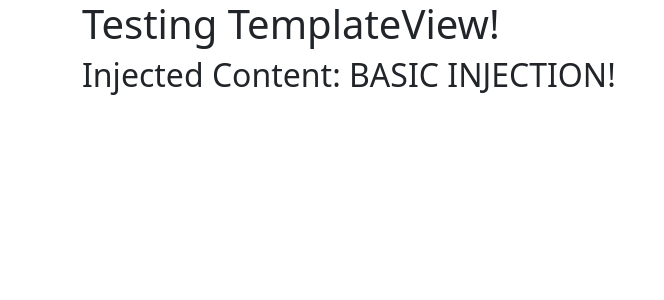
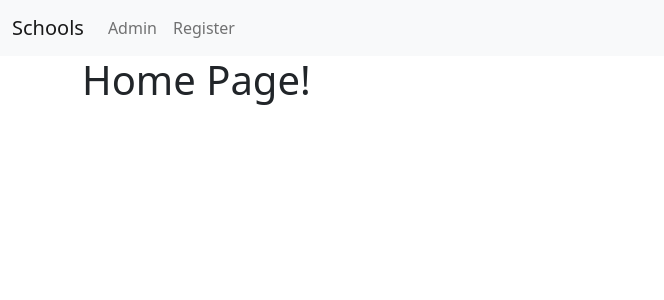
Before and after one commit to ChristinaGaitan/django_class_views, a Django app: page / in a window 1280 px wide. Shown: the top 300 px of the page, without its empty margins (0-664 px from the left). Run offline with Django 3.2, Linux system fonts and the light colour scheme.

Commit message:
Create templates for schools

```diff
--- a/templates/base.html
+++ b/templates/base.html
@@ -7,6 +7,24 @@
     <link href="https://cdn.jsdelivr.net/npm/bootstrap@5.0.0-beta1/dist/css/bootstrap.min.css" rel="stylesheet" integrity="sha384-giJF6kkoqNQ00vy+HMDP7azOuL0xtbfIcaT9wjKHr8RbDVddVHyTfAAsrekwKmP1" crossorigin="anonymous">
   </head>
   <body>
+    <nav class="navbar navbar-expand-lg navbar-light bg-light">
+      <div class="container-fluid">
+        <a class="navbar-brand" href="{% url 'basic_app:list' %}">Schools</a>
+        <button class="navbar-toggler" type="button" data-bs-toggle="collapse" data-bs-target="#navbarSupportedContent" aria-controls="navbarSupportedContent" aria-expanded="false" aria-label="Toggle navigation">
+          <span class="navbar-toggler-icon"></span>
+        </button>
+        <div class="collapse navbar-collapse" id="navbarSupportedContent">
+          <ul class="navbar-nav me-auto mb-2 mb-lg-0">
+            <li class="nav-item">
+              <a class="nav-link" href="{% url 'admin:index' %}">Admin</a>
+            </li>
+            <li class="nav-item">
+              <a class="nav-link" href="{% url 'admin:index' %}">Register</a>
+            </li>
+          </ul>
+        </div>
+      </div>
+    </nav>
     <div class='container'>
       {% block body_block %}
 
--- a/templates/index.html
+++ b/templates/index.html
@@ -1,6 +1,7 @@
 {% extends 'base.html' %}
 
 {% block body_block %}
-  <h1>Testing TemplateView!</h1>
-  <h2>Injected Content: {{ injectme }}</h2>
+  <div class='jumbotron'>
+    <h1>Home Page!</h1>
+  </div>
 {% endblock body_block %}
```
Also changed, not shown: basic_app/templates/basic_app/basic_app_base.html (+34 -0 lines), basic_app/templates/basic_app/school_detail.html (+11 -0 lines), basic_app/templates/basic_app/school_list.html (+14 -0 lines).
